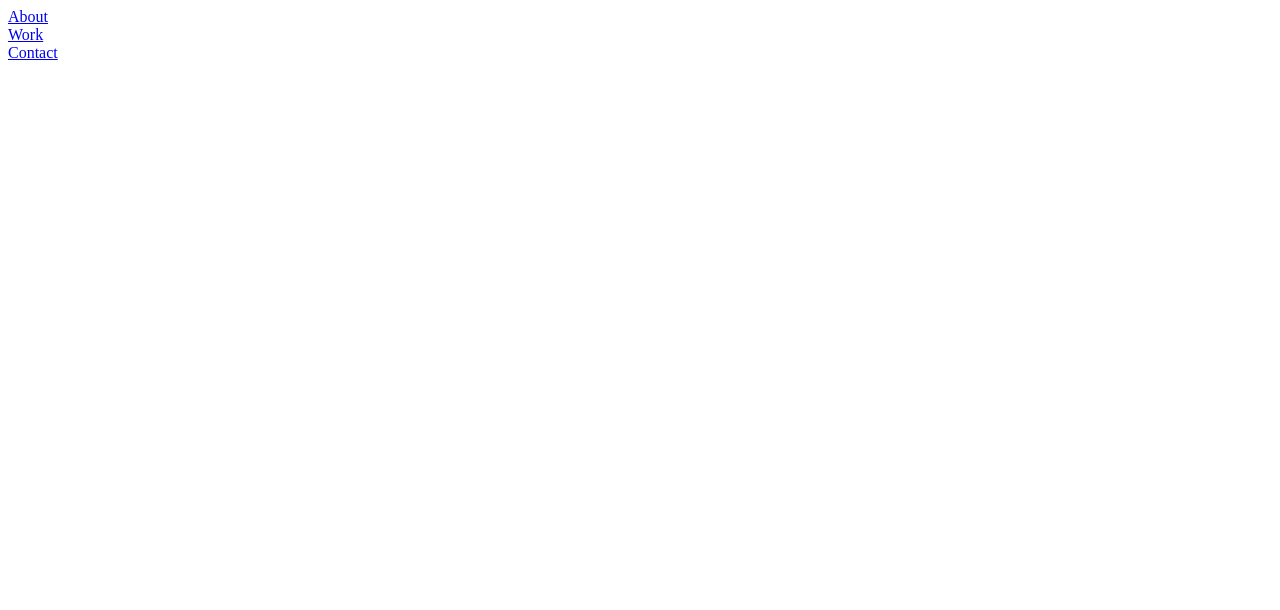
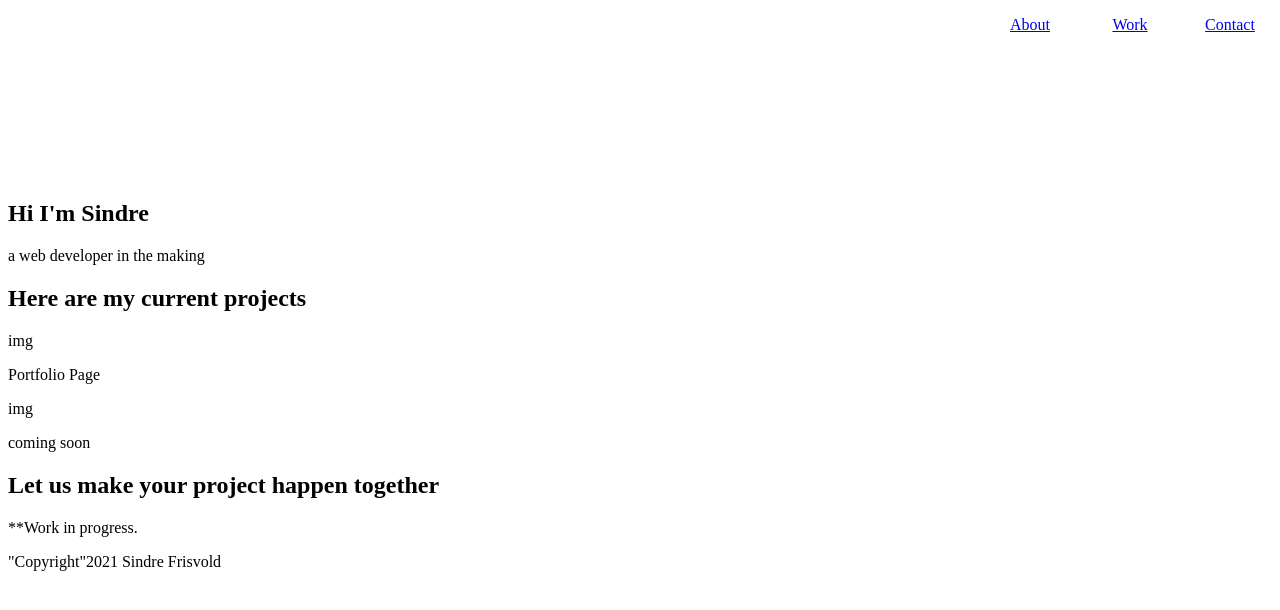
Before and after one commit to Bokhylle/Personal-portfolio, a plain HTML site: page index.html in a window 1280 px wide. Drawn offline with Linux system fonts and the light colour scheme.

Commit message:
nav bar formating

```diff
--- a/css/style.css
+++ b/css/style.css
@@ -1,8 +1,53 @@
 /* style.css */
-#body {
-    margin-left: 10px;
+main {
+    margin-top: 200px;
+}
+.container {
+    width: 100%;
+    box-sizing: border-box;
+}
+.nav-link {
+    display: flex;
+    justify-content: center;
+
+    width: 100px;
+    box-sizing: border-box;
+    font-size: var(--textsize);
+
+}
+.nav-link a {
+align-self: center;
+
+
+}
+.nav-link:hover {
+    background-color: black;
+}
+.header-bar {
+    position: fixed;
+    top: 0px;
+    left: 0px;
+    height: 50px;
+    background-color: var(--headerfootercolor);
+
+}
+#nav-bar {
+    display: flex;
+    flex-direction: row;
+    justify-content: right;
+
+    top: 0;
+    left: 0;
+    height: 100%;
+
 }
 
+#nav-bar:hover {
+    background-color: var(--projectbackgroundcolor);
+}
+#welcome-section {
+    height: screen;
+}
 /*
 @media only screen and (min-width: 1200px) {
 body {
--- a/index.html
+++ b/index.html
@@ -7,26 +7,39 @@
     <title>Sindre - Contractor </title>
     <link rel="stylesheet" href="css/style.css">
 </head>
-<main>
+<body>
+
     <header class="header-bar container" id="navbar">
-        <div><a href="@welicome-section">About</a></div>
-        <div><a href="#projects">Work</a></div>
-        <div><a href="#contact">Contact</a></div>
+        <nav id="nav-bar" class="container">
+            <div id="head-padding"></div>
+        <div class="nav-link"><a href="@welicome-section">About</a></div>
+        <div class="nav-link"><a href="#projects">Work</a></div>
+        <div class="nav-link"><a href="#contact">Contact</a></div>
+        </nav>
     </header>
-    <body>
+    <main>
         <section id="welcome-section">
-        <div id="name"></div>
+        <div id="name">
+            <h1>Hi I'm Sindre</h1>
+            <p>a web developer in the making</p>
+        </div>
         </section>
         <section id="projects">
-            <div class="project-tile"></div>
-            <div class="project-tile"></div>
-            <div class="project-tile"></div>
-            <div class="project-tile"></div>
-            <div class="project-tile"></div>
-            <div class="project-tile"></div>
+            <h1> Here are my current projects</h1>
+            <div class="project-tile">
+                img
+                <p>Portfolio Page</p>
+            </div>
+            <div class="project-tile">
+                img
+                <p>coming soon</p>
+            </div>
+
+
         </section>
         <section id="contact">
             <div id="work-together"></div>
+            <h1>Let us make your project happen together</h1>
             <p></p>
             <div id="social-links">
                 <a class="social-icons"></a>
@@ -35,9 +48,11 @@
             </div>
         </section>
 
-    </body>
+    </main>
     <footer>
+<p>**Work in progress.</p>
+<p>"Copyright"2021 Sindre Frisvold</p>
+    </footer>
 
-    </footer>
-</main>
+</body>
 </html>
```
